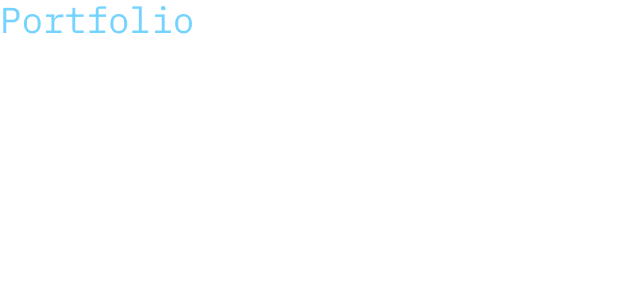
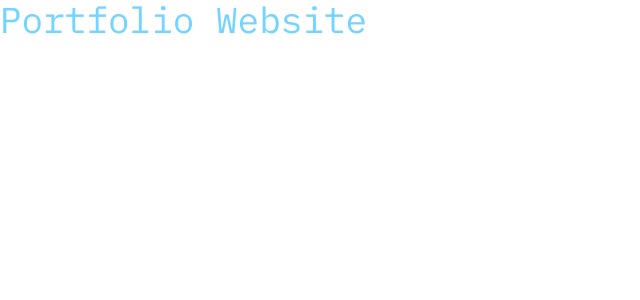
Before and after one commit to pradeepvrm/pradeepvrm.github.io, a React (Vite) app: page / in a window 1280 px wide. Shown: the top 300 px of the page, without its empty margins (0-640 px from the left). Built offline with nearby package versions, Linux system fonts and the light colour scheme.

Commit message:
updated app.jsx

```diff
--- a/src/App.jsx
+++ b/src/App.jsx
@@ -5,7 +5,7 @@ function App() {
 
   return (
     <>
-      <h1 className='text-sky-300 text-4xl'>Portfolio</h1>
+      <h1 className='text-sky-300 text-4xl'>Portfolio Website</h1>
     </>
   )
 }
```
